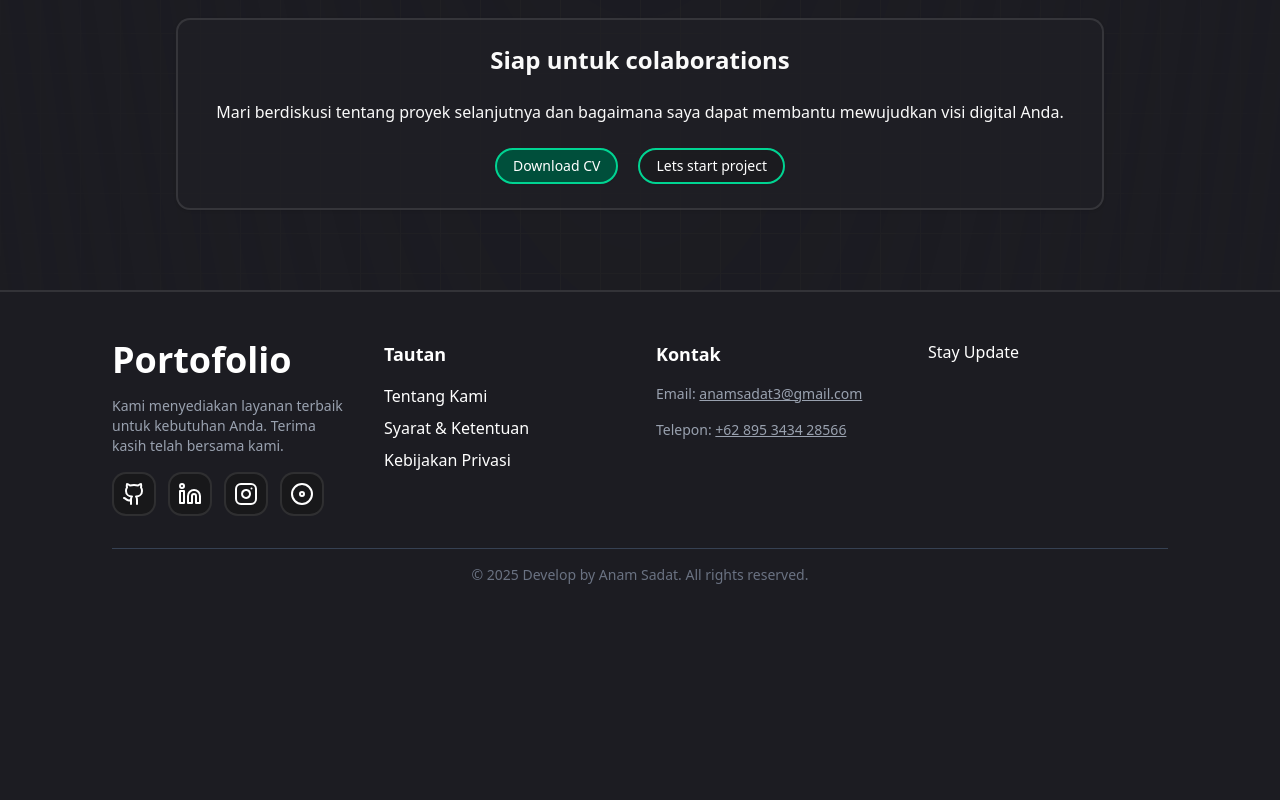
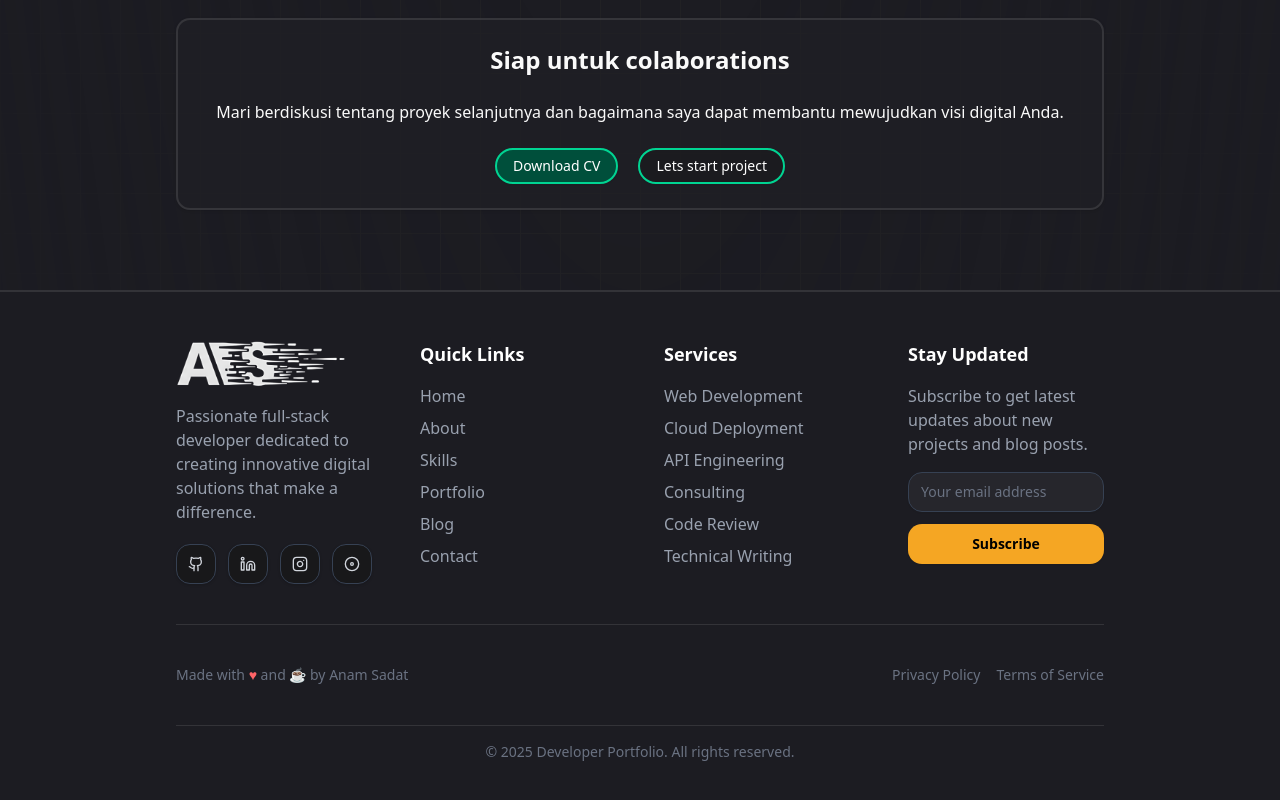
Before and after one commit to AnamSadat/portofolio-v1, a Next.js app: page / in a window 1280 px wide. Shown: the part 8887-9687 px from the top of the page. Before the commit the page ends 9520 px from the top, so only its background shows below. Built offline with nearby package versions, Linux system fonts and the light colour scheme.

Commit message:
feat: update style footer

```diff
--- a/src/components/organism/footer.tsx
+++ b/src/components/organism/footer.tsx
@@ -1,101 +1,157 @@
+'use client';
+
 import { DiscIcon, Github, Instagram, Linkedin } from 'lucide-react';
 import Image from 'next/image';
 import Link from 'next/link';
+import { Input } from '@/components/ui/input';
+import { Button } from '@/components/ui/button';
+import { Separator } from '../ui';
 
 export function Footer() {
+  const sosmed = [
+    {
+      href: 'https://github.com/AnamSadat',
+      label: 'GitHub',
+      icon: <Github className="h-4 w-4" />,
+    },
+    {
+      href: 'https://www.linkedin.com/in/anamsadat/',
+      label: 'LinkedIn',
+      icon: <Linkedin className="h-4 w-4" />,
+    },
+    {
+      href: 'https://instagram.com/anam.sdttt',
+      label: 'Instagram',
+      icon: <Instagram className="h-4 w-4" />,
+    },
+    {
+      href: 'https://discord.com/users/434200430088683545',
+      label: 'Discord',
+      icon: <DiscIcon className="h-4 w-4" />,
+    },
+  ];
+
   return (
-    <footer
-      className="bg-[#f9fafb] dark:bg-[#1c1c22] border-t-2 px-28 py-12  text-white"
-      id="kawan perlu apa"
-    >
-      <div className="container mx-auto grid grid-cols-1 md:grid-cols-4 gap-8">
-        {/* Logo, Description & Social */}
-        <div className="flex flex-col space-y-4">
-          <p className="text-4xl font-bold">Portofolio</p>
-          <p className="text-gray-400 text-sm">
-            Kami menyediakan layanan terbaik untuk kebutuhan Anda. Terima kasih
-            telah bersama kami.
+    <footer className="bg-[#f9fafb] dark:bg-[#1c1c22] border-t-2 px-44 py-12 text-white">
+      <div className="mx-auto grid grid-cols-1 md:grid-cols-4 gap-12">
+        {/* Brand + Description + Social Icons */}
+        <div className="space-y-4">
+          <Image
+            src="/logo-as-png-white-crop.png"
+            alt="logo"
+            width={170}
+            height={40}
+            className="object-contain"
+          />
+
+          <p className="text-md text-gray-400">
+            Passionate full-stack developer dedicated to creating innovative
+            digital solutions that make a difference.
           </p>
-          <div className="flex flex-col space-y-2">
-            <div className="flex gap-3 text-white">
+
+          <div className="flex gap-3 pt-1">
+            {sosmed.map((item) => (
               <Link
-                href="https://github.com/AnamSadat"
+                key={item.label}
+                href={item.href}
                 target="_blank"
-                className="github hover:text-blue-500 bg-neutral-900/70 p-2 rounded-xl border-2"
+                rel="noreferrer"
+                aria-label={item.label}
+                className="flex h-10 w-10 items-center justify-center rounded-xl border border-gray-700 bg-neutral-900/70 text-gray-300 shadow-sm transition-all duration-200 hover:-translate-y-1 hover:shadow-lg hover:text-[#f5a623]"
               >
-                <Github />
+                {item.icon}
               </Link>
-              <Link
-                href="https://www.linkedin.com/in/anamsadat/"
-                target="_blank"
-                className="linkedin hover:text-pink-500 bg-neutral-900/70 p-2 rounded-xl border-2"
-              >
-                <Linkedin />
-              </Link>
-              <Link
-                href="https://instagram.com/anam.sdttt"
-                target="_blank"
-                className="instagram hover:text-sky-400 bg-neutral-900/70 p-2 rounded-xl border-2"
-              >
-                <Instagram />
-              </Link>
-              <Link
-                href="https://discord.com/users/434200430088683545"
-                target="_blank"
-                className="discord hover:text-sky-400 bg-neutral-900/70 p-2 rounded-xl border-2"
-              >
-                <DiscIcon />
-              </Link>
-            </div>
+            ))}
           </div>
         </div>
 
-        {/* Links */}
-        <div className="flex flex-col space-y-4">
-          <h3 className="text-lg font-semibold">Tautan</h3>
-          <div className="flex flex-col space-y-2">
-            <Link href="/about" className="hover:text-gray-300">
-              Tentang Kami
+        {/* Quick Links */}
+        <div className="space-y-4">
+          <h3 className="text-lg font-semibold">Quick Links</h3>
+          <div className="flex flex-col space-y-2 text-gray-400 text-md">
+            <Link href="/" className="hover:text-gray-200">
+              Home
             </Link>
-            <Link href="/term-condition" className="hover:text-gray-300">
-              Syarat & Ketentuan
+            <Link href="/about" className="hover:text-gray-200">
+              About
             </Link>
-            <Link href="/privacy-policy" className="hover:text-gray-300">
-              Kebijakan Privasi
+            <Link href="/skills" className="hover:text-gray-200">
+              Skills
+            </Link>
+            <Link href="/portfolio" className="hover:text-gray-200">
+              Portfolio
+            </Link>
+            <Link href="/blog" className="hover:text-gray-200">
+              Blog
+            </Link>
+            <Link href="/contact" className="hover:text-gray-200">
+              Contact
             </Link>
           </div>
         </div>
 
-        {/* Contact */}
-        <div className="flex flex-col space-y-4">
-          <h3 className="text-lg font-semibold">Kontak</h3>
-          <p className="text-gray-400 text-sm">
-            Email:{' '}
-            <Link
-              href={'mailto:anamsadat3@gmail.com'}
-              target="_blank"
-              className="hover:text-gray-300 underline underline-offset-1"
+        {/* Services */}
+        <div className="space-y-4">
+          <h3 className="text-lg font-bold">Services</h3>
+          <div className="flex flex-col space-y-2 text-gray-400 text-md">
+            <p>Web Development</p>
+            <p>Cloud Deployment</p>
+            <p>API Engineering</p>
+            <p>Consulting</p>
+            <p>Code Review</p>
+            <p>Technical Writing</p>
+          </div>
+        </div>
+
+        {/* Stay Updated */}
+        <div className="space-y-4">
+          <h3 className="text-lg font-bold">Stay Updated</h3>
+          <p className="text-gray-400 text-md">
+            Subscribe to get latest updates about new projects and blog posts.
+          </p>
+
+          <form className="space-y-3">
+            <Input
+              type="email"
+              placeholder="Your email address"
+              className="h-10 rounded-xl border-gray-700 bg-neutral-900/70 text-sm placeholder:text-gray-500 focus-visible:ring-[#f5a623]"
+            />
+            <Button
+              type="submit"
+              className="h-10 w-full rounded-xl bg-[#f5a623] text-sm font-semibold text-black hover:bg-[#e3981e]"
             >
-              anamsadat3@gmail.com
-            </Link>
-          </p>
-          <p className="text-gray-400 text-sm">
-            Telepon:{' '}
-            <Link
-              href={'https://wa.me/62895343428566'}
-              target="_blank"
-              className="hover:text-gray-300 underline underline-offset-1"
-            >
-              +62 895 3434 28566
-            </Link>
-          </p>
+              Subscribe
+            </Button>
+          </form>
         </div>
-        <div>Stay Update</div>
       </div>
 
-      <div className="border-t border-gray-700 mt-8 pt-4 text-center text-gray-500 text-sm">
-        &copy; {new Date().getFullYear()} Develop by Anam Sadat. All rights
-        reserved.
+      <Separator className="my-10" />
+
+      {/* Bottom Bar */}
+      <div className=" text-gray-500">
+        {/* First row → Made with | Privacy | Terms */}
+        <div className="flex flex-col items-center justify-between gap-4 md:flex-row">
+          <p className="text-sm">
+            Made with <span className="text-red-400">♥</span> and ☕ by Anam
+            Sadat
+          </p>
+
+          <div className="flex items-center gap-4 text-sm">
+            <Link href="/privacy-policy" className="hover:text-gray-300">
+              Privacy Policy
+            </Link>
+            <Link href="/term-condition" className="hover:text-gray-300">
+              Terms of Service
+            </Link>
+          </div>
+        </div>
+        <Separator className="mt-10" />
+
+        {/* Second row → Center copyright */}
+        <p className="text-center text-sm mt-4">
+          © {new Date().getFullYear()} Developer Portfolio. All rights reserved.
+        </p>
       </div>
     </footer>
   );
```
